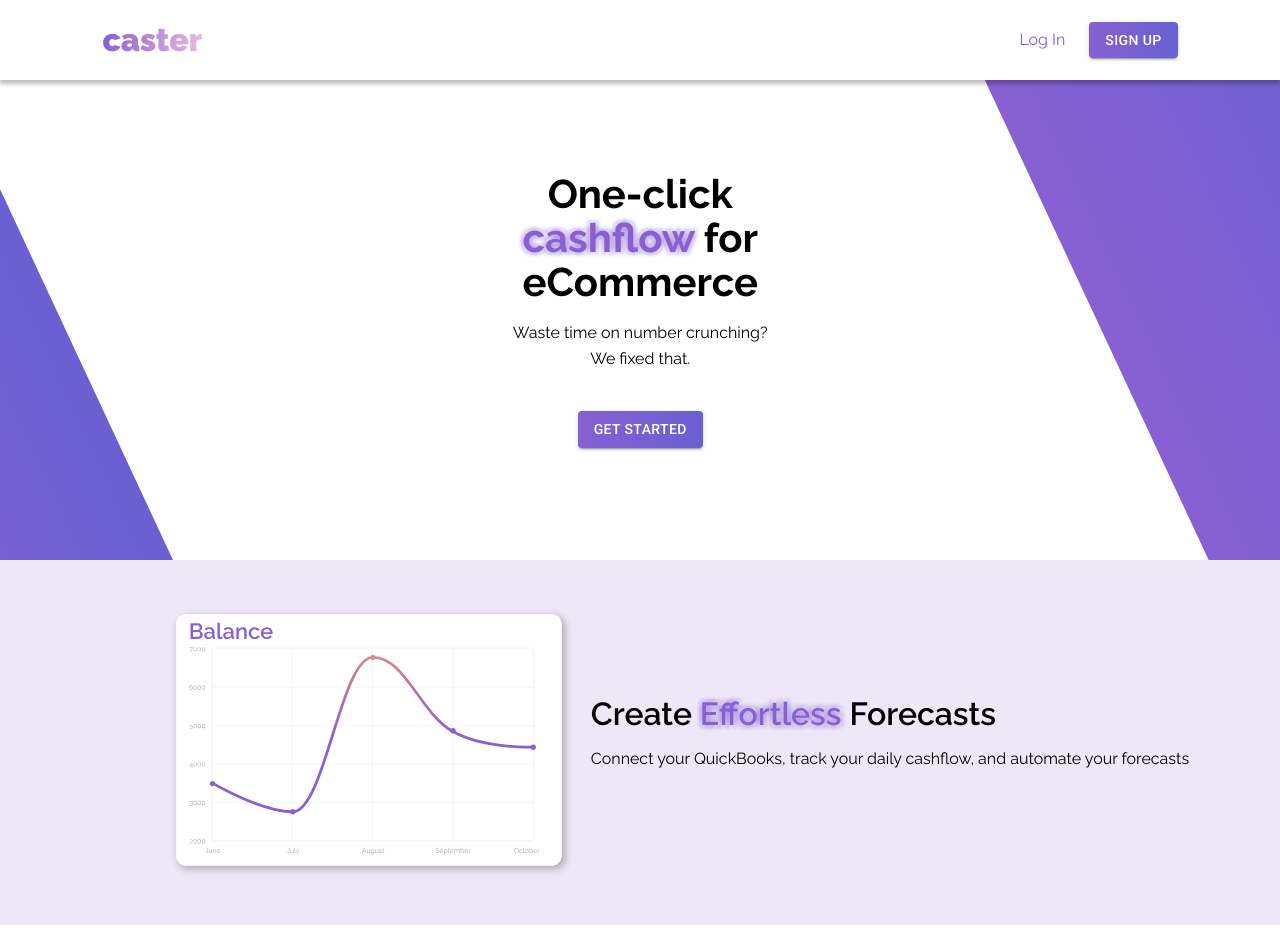
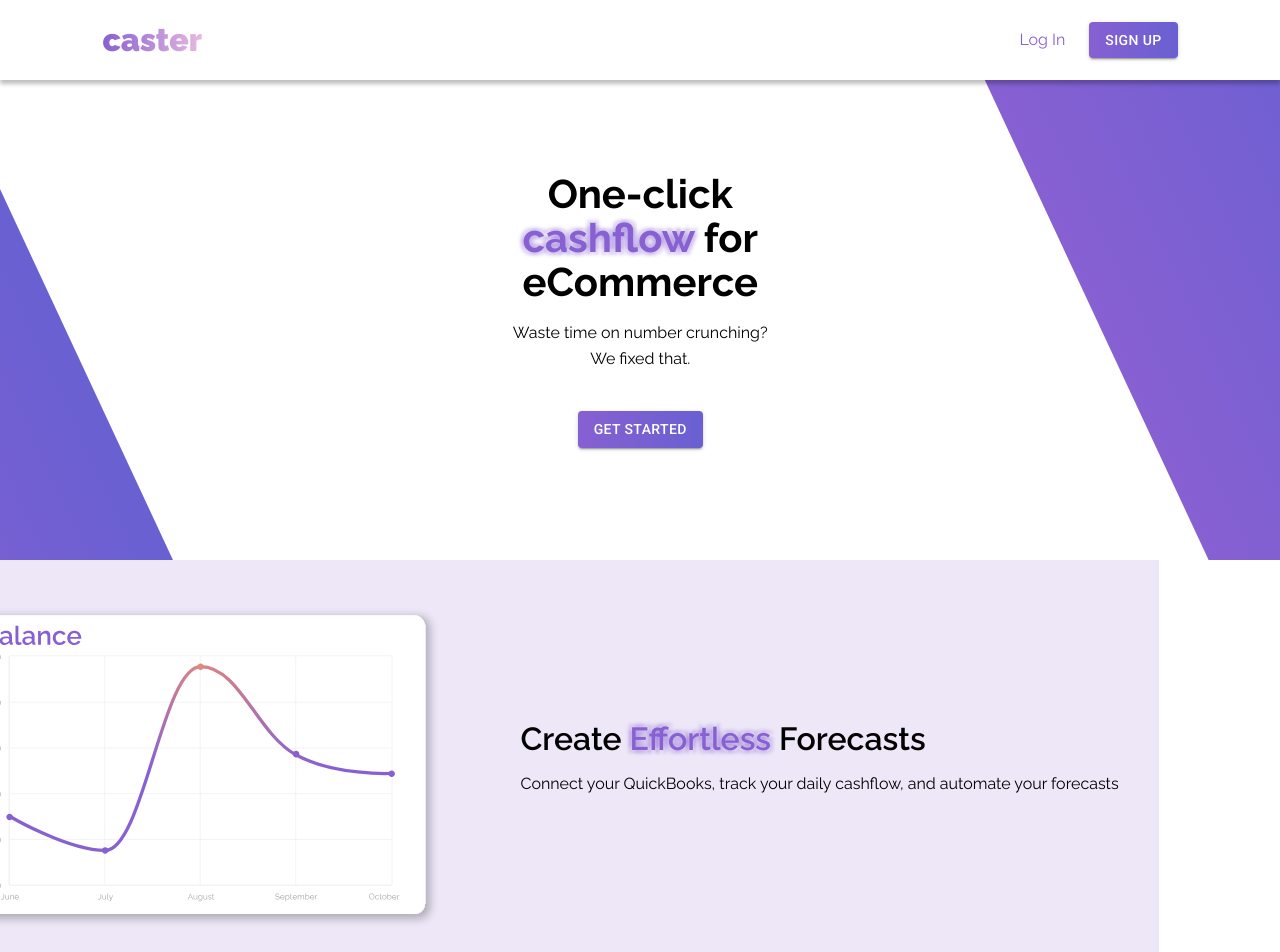
Before and after one commit to masonnh/NextStarterApp, a Next.js app: page / in a window 1280 px wide. Shown: the top 952 px of the page. Built offline with nearby package versions, Linux system fonts and the light colour scheme; no server answers.

Commit message:
create About page

```diff
--- a/src/components/layout/Footer.tsx
+++ b/src/components/layout/Footer.tsx
@@ -53,7 +53,7 @@ const Footer: React.FC = () => {
 
                     <div className="footer-column">
                         <p>Company</p>
-                        <Link href={"/comingsoon"}>About</Link>
+                        <Link href={"/about"}>About</Link>
                         <Link href={"mailto:support@caster.com"}>Contact</Link>
                     </div>
 
--- a/src/styles/style.css
+++ b/src/styles/style.css
@@ -518,9 +518,10 @@ Use section labels as needed for readability.
 }
 
 .feature-card {
-    width: 100%;
-    min-height: 20rem;
-    padding: 3rem var(--side-padding);
+    padding: 3rem 0;
+    height: 100%;
+    width: 100vw;
+    margin: 0 calc((var(--side-padding) * -1) - 1.5%);
     display: flex;
     flex-direction: row;
     align-items: center;
```
Also changed, not shown: src/app/about/page.tsx (added, +31 -0 lines).
